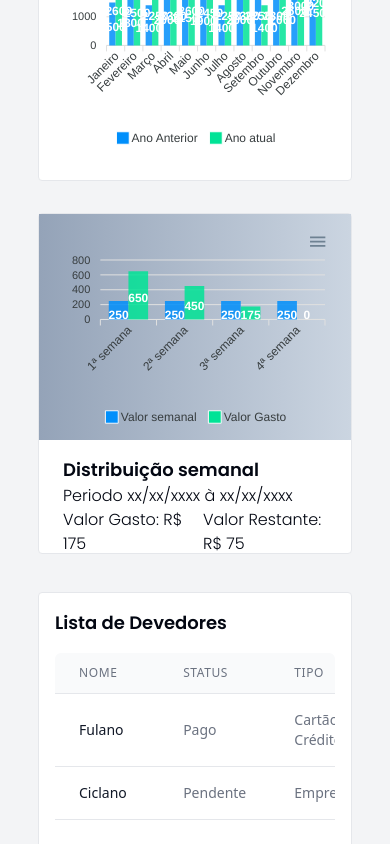
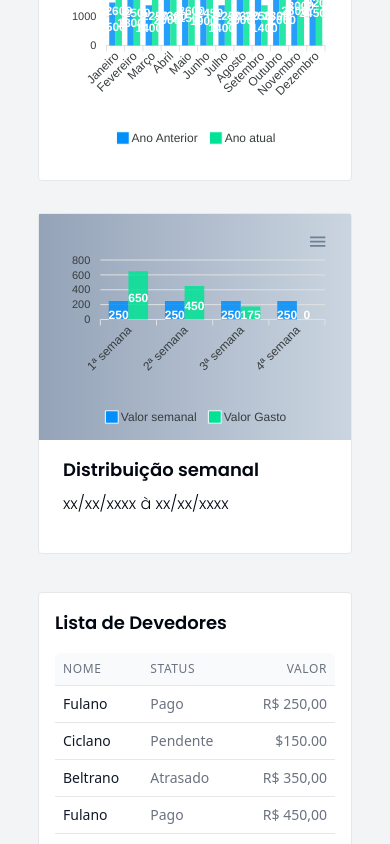
Before and after one commit to taynanhott/financial-manager, a Next.js app: page /gerenciar/dashboard in a window 390 px wide. Shown: the part 1156-2000 px from the top of the page. Built offline with nearby package versions, Linux system fonts and the light colour scheme.

Commit message:
fix responsive layout

```diff
--- a/src/app/gerenciar/dashboard/page.tsx
+++ b/src/app/gerenciar/dashboard/page.tsx
@@ -165,11 +165,9 @@ export default function Gerenciar() {
                             <Graph components={graficoSimples} />
                         </div>
 
-                        <div className="p-4 h-1/3 items-center grid grid-cols-2">
-                            <div className="px-2 col-span-2 font-poppins-bold text-lg">Distribuição semanal</div>
-                            <div className="px-2 col-span-2 font-poppins">Periodo xx/xx/xxxx à xx/xx/xxxx</div>
-                            <div className="px-2 col-span-1 font-poppins">Valor Gasto: R$ 175</div>
-                            <div className="px-2 col-span-1 font-poppins">Valor Restante: R$ 75</div>
+                        <div className="p-4 h-1/3 items-center">
+                            <div className="px-2 flex justify-start font-poppins-bold text-lg">Distribuição semanal</div>
+                            <div className="px-2 pt-2 flex justify-start text-nowrap font-poppins">xx/xx/xxxx à xx/xx/xxxx</div>
                         </div>
                     </div>
                 </div>
--- a/src/components/Html/Body/Menu/menu.tsx
+++ b/src/components/Html/Body/Menu/menu.tsx
@@ -104,7 +104,7 @@ export const MenuItem = ({ components }: Props) => {
 
 export default function Menu() {
     return (
-        <div className="fixed flex-none top-0 left-0 bg-slate-800 h-14 lg:h-screen z-10 ">
+        <div className="fixed flex-none top-0 left-0 bg-slate-800 h-14 lg:h-screen z-20 ">
             <div className="w-screen lg:w-[240px] p-3 pb-8 pointer-events-none">
                 <Label className="text-gray-100 text-lg font-poppins-bold text-center items-center flex justify-center col-span-9">
                     Gerenciador Financeiro
--- a/src/components/Resources/Table/index.tsx
+++ b/src/components/Resources/Table/index.tsx
@@ -5,60 +5,67 @@ const invoices = [
         invoice: "Fulano",
         paymentStatus: "Pago",
         totalAmount: "R$ 250,00",
-        paymentMethod: "Cartão de Crédito",
     },
     {
         invoice: "Ciclano",
         paymentStatus: "Pendente",
         totalAmount: "$150.00",
-        paymentMethod: "Emprestado",
     },
     {
         invoice: "Beltrano",
         paymentStatus: "Atrasado",
         totalAmount: "R$ 350,00",
-        paymentMethod: "Emprestado",
     },
     {
         invoice: "Fulano",
         paymentStatus: "Pago",
         totalAmount: "R$ 450,00",
-        paymentMethod: "Cartão de Crédito",
     },
     {
         invoice: "Beltrano",
         paymentStatus: "Atrasado",
         totalAmount: "R$ 350,00",
-        paymentMethod: "Emprestado",
     },
     {
         invoice: "Fulano",
         paymentStatus: "Pago",
         totalAmount: "R$ 450,00",
-        paymentMethod: "Cartão de Crédito",
+    },
+    {
+        invoice: "Fulano",
+        paymentStatus: "Pago",
+        totalAmount: "R$ 450,00",
+    },
+    {
+        invoice: "Beltrano",
+        paymentStatus: "Atrasado",
+        totalAmount: "R$ 350,00",
+    },
+    {
+        invoice: "Fulano",
+        paymentStatus: "Pago",
+        totalAmount: "R$ 450,00",
     },
 ]
 
 export function TableList() {
     return (
-        <ScrollArea className="h-72 p-4 rounded-md">
+        <ScrollArea className="h-72 p-4 w-full rounded-md">
             <div className="relative">
                 <table className="divide-y divide-gray-200 w-full">
                     <thead className="bg-gray-50 sticky top-0 z-10">
                         <tr>
-                            <th className="px-6 py-3 text-left text-xs font-medium text-gray-500 uppercase tracking-wider">Nome</th>
-                            <th className="px-6 py-3 text-left text-xs font-medium text-gray-500 uppercase tracking-wider">Status</th>
-                            <th className="px-6 py-3 text-left text-xs font-medium text-gray-500 uppercase tracking-wider">Tipo</th>
-                            <th className="px-6 py-3 text-right text-xs font-medium text-gray-500 uppercase tracking-wider">Valor</th>
+                            <th className="p-2 text-left text-xs font-medium text-gray-500 uppercase tracking-wider">Nome</th>
+                            <th className="p-2 text-left text-xs font-medium text-gray-500 uppercase tracking-wider">Status</th>
+                            <th className="p-2 text-right text-xs font-medium text-gray-500 uppercase tracking-wider">Valor</th>
                         </tr>
                     </thead>
                     <tbody className="bg-white divide-y divide-gray-200">
                         {invoices.map((invoice, index) => (
                             <tr key={index}>
-                                <td className="px-6 py-4 text-sm font-medium text-gray-900">{invoice.invoice}</td>
-                                <td className="px-6 py-4 text-sm text-gray-500">{invoice.paymentStatus}</td>
-                                <td className="px-6 py-4 text-sm text-gray-500">{invoice.paymentMethod}</td>
-                                <td className="px-6 py-4 text-sm text-right text-gray-500">{invoice.totalAmount}</td>
+                                <td className="p-2 text-sm font-medium text-gray-900">{invoice.invoice}</td>
+                                <td className="p-2 text-sm text-gray-500">{invoice.paymentStatus}</td>
+                                <td className="p-2 text-sm text-right text-gray-500">{invoice.totalAmount}</td>
                             </tr>
                         ))}
                     </tbody>
```
